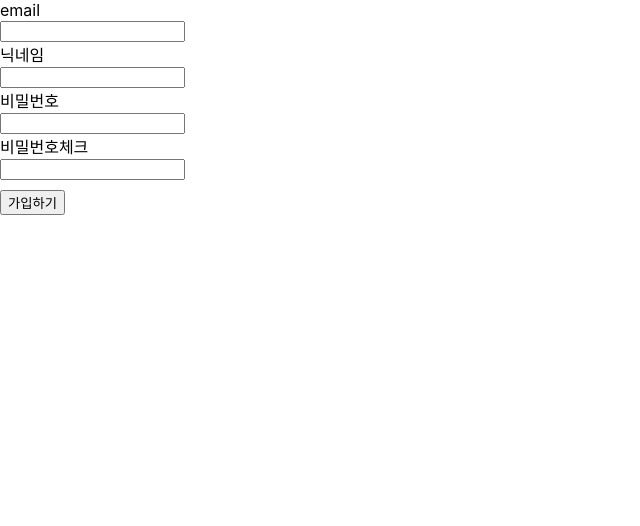
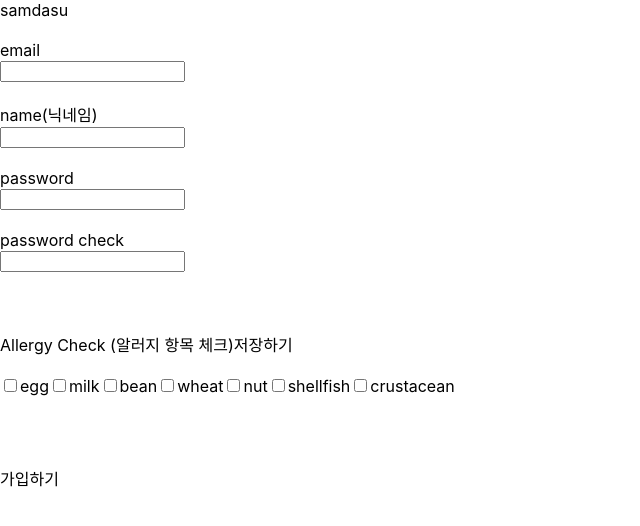
Before and after one commit to baeksoojin/Samdasu, a React (Create React App) app in the folder frontend/: page /Signup in a window 1280 px wide. Shown: the top 526 px of the page, without its empty margins (0-640 px from the left). Built offline with nearby package versions, Linux system fonts and the light colour scheme.

Commit message:
Update : 회원가입 화면에 알러지 항목체크 form 추가

```diff
--- a/frontend/src/components/signup.js
+++ b/frontend/src/components/signup.js
@@ -1,6 +1,7 @@
 import React, { useState, useRef, useEffect } from "react";
 import axios from "axios";
 import { useNavigate } from "react-router-dom";
+
 const Signup = () => {
 
     let navigate = useNavigate();
@@ -49,33 +50,72 @@ const Signup = () => {
         setPasswordCheck(e.target.value);
     };
 
+    // Allergy check form
+    const form_b = () => {
+        // 선택된 목록 가져오기
+       const query = 'input[name="allergy"]:checked';
+       const selectedEls = document.querySelectorAll(query);
+
+       // 선택된 목록에서 value 찾기
+       let result = '';
+       selectedEls.forEach((el)=>{
+           result += el.value + ' ';
+           //console.log(result);
+       })
+
+       console.log(result);
+
+       // 출력하기
+       document.getElementById('result').innerText=result;
+    }
+
     return (
     <div className="signup">
+            <div className = "TopBar">
+                <labe1>samdasu</labe1>
+            </div><br/>
+            <div className="input">
+                <label className="label">email</label><br/>
+                <input className="user" name="user-id" value={email} required onChange={onChangeEmail} />
+            </div><br/>
             <div>
-                <label >email</label><br/>
-                <input name="user-id" value={email} required onChange={onChangeEmail} />
-            </div>
+                <label className="label">name(닉네임)</label><br/>
+                <input className="user" name="user-nick" value={name} required onChange={onChangeName} />
+            </div><br/>
             <div>
-                <label >닉네임</label><br/>
-                <input name="user-nick" value={name} required onChange={onChangeName} />
-            </div>
+                <label className="label">password</label><br/>
+                <input className="user"  name="user-password" type="password" value={password} required onChange={onChangePassword} />
+            </div><br/>
             <div>
-                <label >비밀번호</label><br/>
-                <input name="user-password" type="password" value={password} required onChange={onChangePassword} />
-            </div>
-            <div>
-                <label >비밀번호체크</label><br/>
-                <input name="user-password-check" type="password" value={passwordCheck} required onChange={onChangePasswordChk} />
+                <label className="label">password check</label><br/>
+                <input className="user"  name="user-password-check" type="password" value={passwordCheck} required onChange={onChangePasswordChk} />
                 {passwordError && <div style={{color : 'red'}}>비밀번호가 일치하지 않습니다.</div>}
-            </div>
+            </div><br/><br/>
+
+
+
+            <div className="form" style = {{marginTop:20}}>
+                <label className="label">Allergy Check (알러지 항목 체크)</label>
+                <button3 onClick={form_b} type="button" class='button3' style={{marginTop:20}}>저장하기</button3><br/><br/>
+                <input className = 'checkbox' type='checkbox' name='allergy' value='egg'/>egg
+                <input className = 'checkbox' type='checkbox' name='allergy' value='milk'/>milk
+                <input className = 'checkbox' type='checkbox' name='allergy' value='bean'/>bean
+                <input className = 'checkbox' type='checkbox' name='allergy' value='wheat'/>wheat
+                <input className = 'checkbox' type='checkbox' name='allergy' value='nut'/>nut
+                <input className = 'checkbox' type='checkbox' name='allergy' value='shellfish'/>shellfish
+                <input className = 'checkbox' type='checkbox' name='allergy' value='crustacean'/>crustacean
+            </div><br/><br/><br/>
 
             <div style={{marginTop:10}}>
-                <button type="primary" onClick={onSubmit}>가입하기</button>
-            </div>
+                <button4 className = "button4" type="primary" onClick={onSubmit}>가입하기</button4>
+             </div><br/><br/>
+
         </div>
+
+
     );
 
 
 }
 
-export default Signup;
+export default Signup;;
```
Also changed, not shown: 1 other file (tests, documents, lock files or other folders).
